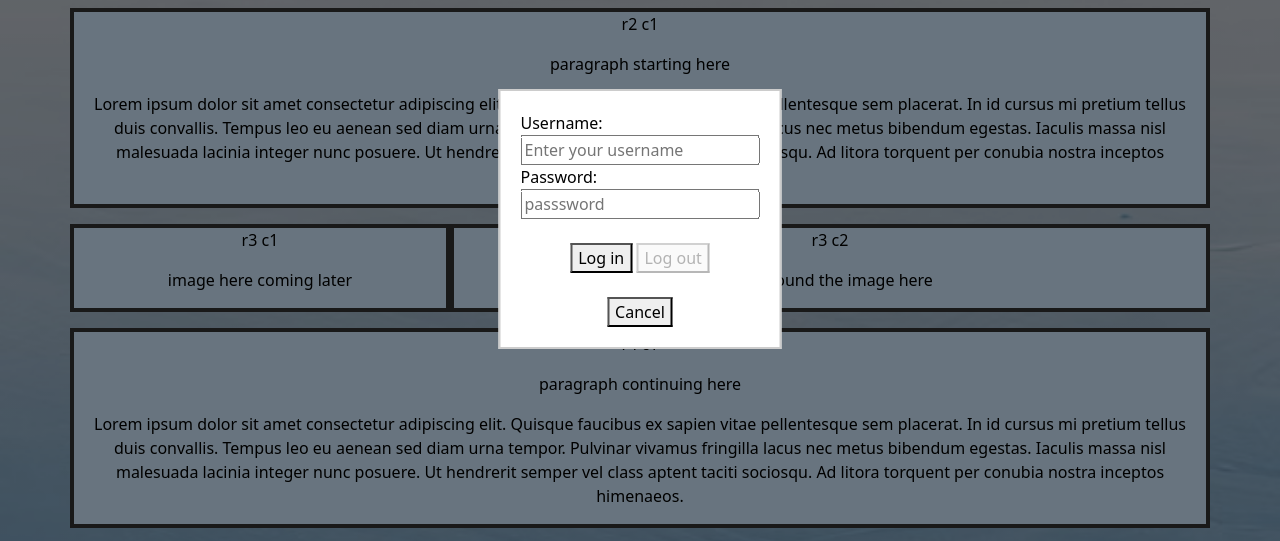
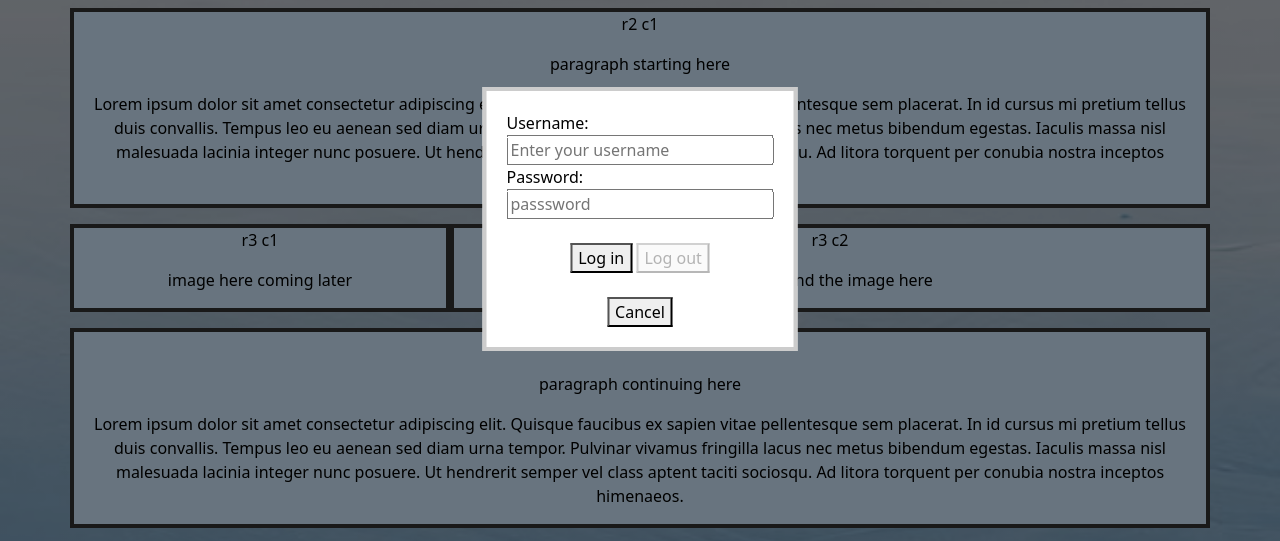
Before and after one commit to S1lverCr0w/wdd_group_proj, a plain HTML site: page index.html in a window 1280 px wide. Both pictures are taken after a click on the button "Log in". Shown: the part 181-722 px from the top of the page. Drawn offline with nearby package versions, Linux system fonts and the light colour scheme; a web font is replaced by a local one.

Commit message:
javascript login v11 pretty much finished javascript 04

```diff
--- a/scripts/ag_validation.js
+++ b/scripts/ag_validation.js
@@ -12,12 +12,12 @@ function insert_pop_up() {
 		<div id="pop_up">
 			<label for="ag_username">Username:</label>
 			<br>
-			<input type="text" id="ag_username_l" name="ag_username" placeholder="Enter your username">
+			<input type="text" id="ag_username_l" name="ag_username" placeholder="Enter your username" size="23">
 			<br>
 
 			<label for="ag_passwd">Password:</label>
 			<br>
-			<input type="password" id="ag_passwd_l" name="ag_passwd_l" placeholder="passsword">
+			<input type="password" id="ag_passwd_l" name="ag_passwd_l" placeholder="passsword" size="23">
 			<br>
 			<span id="login_error" class="error_message"></span>
 			<br>
--- a/style/css/style.css
+++ b/style/css/style.css
@@ -175,7 +175,7 @@ body {
   transform: translate(-50%, -50%);
   padding: 20px;
   background-color: #fff;
-  border: 2px solid #ccc;
+  border: 4px solid #ccc;
   z-index: 1000;
 }
 
```
